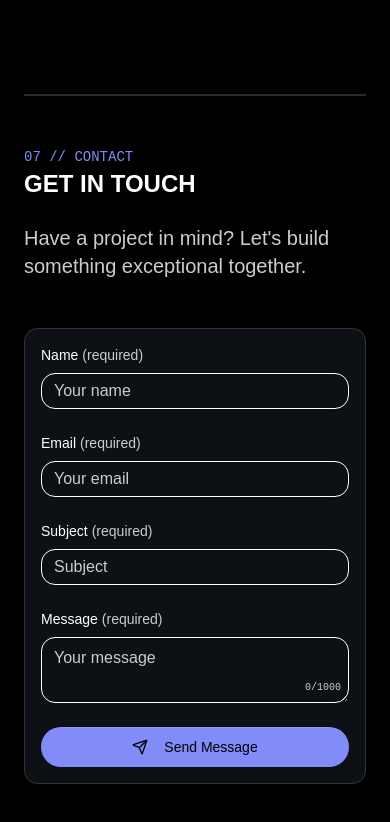
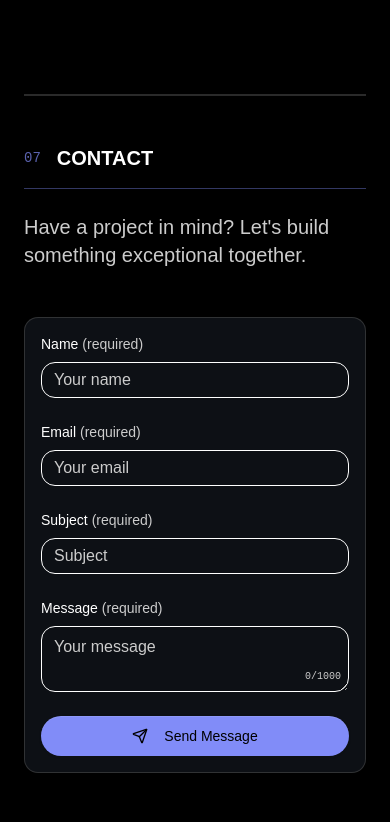
Before and after one commit to stevenmckinnon/resume-nextjs, a Next.js app: page / in a window 390 px wide. Shown: the part 6178-7000 px from the top of the page. Built offline with nearby package versions, Linux system fonts and the light colour scheme.

Commit message:
Refactor Contact component layout for improved styling and responsiveness. Update header structure and text styles for better visual clarity and consistency across different screen sizes.

```diff
--- a/src/components/contact.tsx
+++ b/src/components/contact.tsx
@@ -137,12 +137,12 @@ export const Contact = () => {
       <div className="grid grid-cols-1 lg:grid-cols-2 gap-12">
         <div className="flex flex-col justify-start space-y-6">
           <BlurFade delay={BLUR_FADE_DELAY * 2}>
-            <div className="space-y-2">
-              <span className="font-mono text-primary text-sm tracking-widest uppercase">
-                07 // Contact
+            <div className="flex flex-row md:flex-col items-center md:items-start gap-4 border-b md:border-b-0 md:border-l-4 border-primary/40 pb-4 md:pb-0 md:pl-8">
+              <span className="text-sm font-mono text-primary tracking-widest uppercase opacity-70">
+                07
               </span>
-              <h2 className="text-2xl md:text-3xl lg:text-4xl font-display font-black tracking-tighter uppercase">
-                Get in Touch
+              <h2 className="text-xl md:text-2xl lg:text-3xl font-display font-black uppercase tracking-tight text-foreground break-words md:break-normal">
+                Contact
               </h2>
             </div>
           </BlurFade>
```
